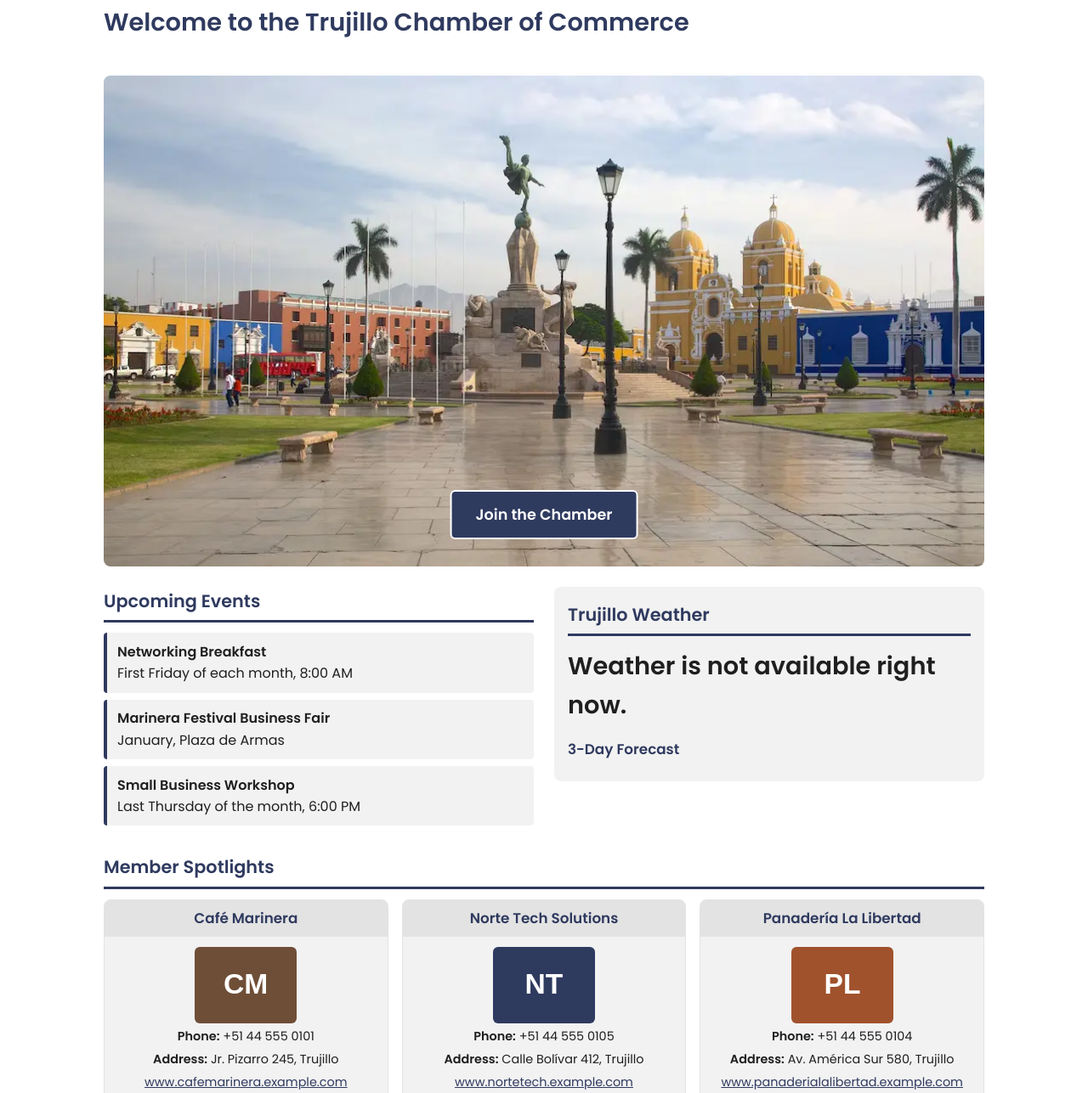
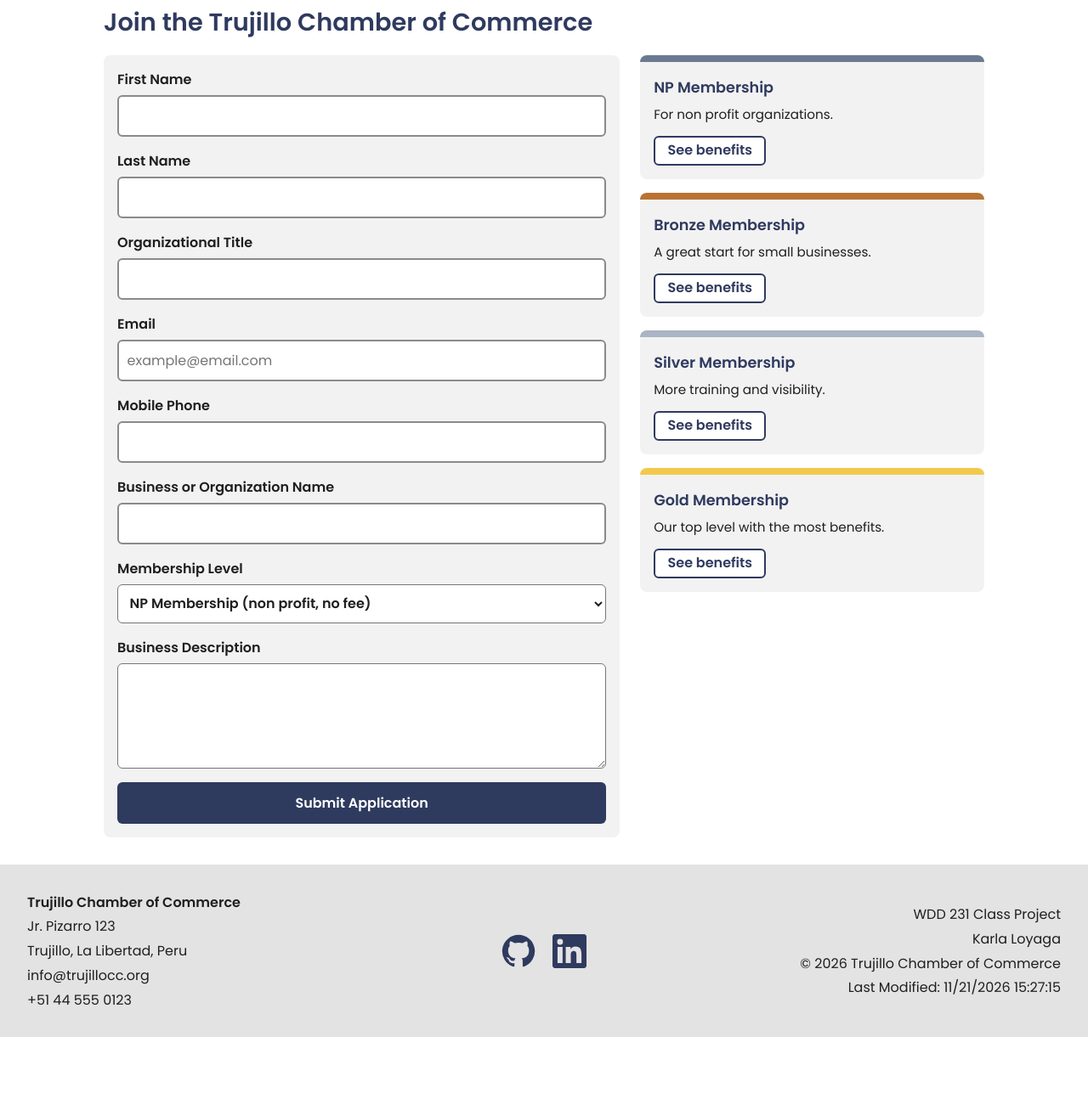
Before and after one commit to kbea1/wdd231, a plain HTML site: page chamber/join.html in a window 1280 px wide. Shown: the part 122-1409 px from the top of the page at 85% size. After the commit the page ends 1343 px from the top, so only its background shows below. Drawn offline with Linux system fonts and the light colour scheme; no server answers.

Commit message:
Fix join page and form styles

```diff
--- a/chamber/join.html
+++ b/chamber/join.html
@@ -3,16 +3,16 @@
 <head>
     <meta charset="UTF-8">
     <meta name="viewport" content="width=device-width, initial-scale=1.0">
-    <title>Home | Trujillo Chamber of Commerce</title>
-    <meta name="description" content="Welcome to the Trujillo Chamber of Commerce. Discover local businesses, upcoming events, and how to join our community in La Libertad, Peru.">
+    <title>Join | Trujillo Chamber of Commerce</title>
+    <meta name="description" content="Apply for membership in the Trujillo Chamber of Commerce. Choose a membership level and join our business community in La Libertad, Peru.">
     <meta name="author" content="Karla Loyaga">
     <link rel="icon" href="images/favicon.svg" type="image/svg+xml">
 
     <meta property="og:type" content="website">
-    <meta property="og:title" content="Home | Trujillo Chamber of Commerce">
-    <meta property="og:description" content="Discover local businesses, upcoming events, and how to join the Trujillo Chamber of Commerce.">
+    <meta property="og:title" content="Join | Trujillo Chamber of Commerce">
+    <meta property="og:description" content="Apply for membership in the Trujillo Chamber of Commerce.">
     <meta property="og:image" content="https://kbea1.github.io/wdd231/chamber/images/favicon.svg">
-    <meta property="og:url" content="https://kbea1.github.io/wdd231/chamber/index.html">
+    <meta property="og:url" content="https://kbea1.github.io/wdd231/chamber/join.html">
 
     <link rel="preconnect" href="https://fonts.googleapis.com">
     <link rel="preconnect" href="https://fonts.gstatic.com" crossorigin>
@@ -21,8 +21,7 @@
     <link rel="stylesheet" href="styles/small.css">
     <link rel="stylesheet" href="styles/larger.css">
     <script src="scripts/navigation.js" defer></script>
-    <script src="scripts/weather.js" defer></script>
-    <script src="scripts/spotlights.js" defer></script>
+    <script src="scripts/join.js" defer></script>
     <script src="scripts/date.js" defer></script>
 </head>
 <body>
@@ -34,43 +33,130 @@
         </div>
         <nav id="main-nav" aria-label="Main">
             <ul>
-                <li><a href="index.html" aria-current="page">Home</a></li>
+                <li><a href="index.html">Home</a></li>
                 <li><a href="directory.html">Directory</a></li>
-                <li><a href="join.html">Join</a></li>
+                <li><a href="join.html" aria-current="page">Join</a></li>
                 <li><a href="discover.html">Discover</a></li>
             </ul>
         </nav>
     </header>
 
-    <main class="home">
-        <h1>Welcome to the Trujillo Chamber of Commerce</h1>
+    <main class="join">
+        <h1>Join the Trujillo Chamber of Commerce</h1>
 
-        <section class="hero">
-            <img src="images/hero.webp" alt="Colorful colonial buildings around the Plaza de Armas in Trujillo, Peru" width="1040" height="580">
-            <a class="cta" href="join.html">Join the Chamber</a>
-        </section>
+        <div class="join-layout">
+            <div class="application">
+                <form action="thankyou.html" method="get" class="join-form">
+                    <label>First Name
+                        <input type="text" name="first" title="Enter your first name" autocomplete="given-name" required>
+                    </label>
 
-        <section class="events">
-            <h2>Upcoming Events</h2>
+                    <label>Last Name
+                        <input type="text" name="last" title="Enter your last name" autocomplete="family-name" required>
+                    </label>
+
+                    <label>Organizational Title
+                        <input type="text" name="title" title="At least 7 characters. Letters, hyphens and spaces only." autocomplete="organization-title" pattern="[A-Za-z \-]{7,}">
+                    </label>
+
+                    <label>Email
+                        <input type="email" name="email" title="Enter your email address" autocomplete="email" placeholder="example@email.com" required>
+                    </label>
+
+                    <label>Mobile Phone
+                        <input type="tel" name="phone" title="Enter your mobile phone number" autocomplete="tel" required>
+                    </label>
+
+                    <label>Business or Organization Name
+                        <input type="text" name="organization" title="Enter the name of your business or organization" autocomplete="organization" required>
+                    </label>
+
+                    <label>Membership Level
+                        <select name="membership" title="Choose a membership level">
+                            <option value="np">NP Membership (non profit, no fee)</option>
+                            <option value="bronze">Bronze Membership</option>
+                            <option value="silver">Silver Membership</option>
+                            <option value="gold">Gold Membership</option>
+                        </select>
+                    </label>
+
+                    <label>Business Description
+                        <textarea name="description" title="Briefly describe your business or organization" rows="4"></textarea>
+                    </label>
+
+                    <input type="hidden" name="timestamp" id="timestamp">
+
+                    <button type="submit">Submit Application</button>
+                </form>
+            </div>
+
+            <section class="level-cards" aria-label="Membership levels">
+                <article class="level-card np">
+                    <h3>NP Membership</h3>
+                    <p>For non profit organizations.</p>
+                    <button type="button" class="more-link" data-modal="modal-np">See benefits</button>
+                </article>
+                <article class="level-card bronze">
+                    <h3>Bronze Membership</h3>
+                    <p>A great start for small businesses.</p>
+                    <button type="button" class="more-link" data-modal="modal-bronze">See benefits</button>
+                </article>
+                <article class="level-card silver">
+                    <h3>Silver Membership</h3>
+                    <p>More training and visibility.</p>
+                    <button type="button" class="more-link" data-modal="modal-silver">See benefits</button>
+                </article>
+                <article class="level-card gold">
+                    <h3>Gold Membership</h3>
+                    <p>Our top level with the most benefits.</p>
+                    <button type="button" class="more-link" data-modal="modal-gold">See benefits</button>
+                </article>
+            </section>
+        </div>
+
+        <dialog id="modal-np">
+            <h2>NP Membership</h2>
+            <p>For non profit organizations. No fee.</p>
             <ul>
-                <li><strong>Networking Breakfast</strong><br>First Friday of each month, 8:00 AM</li>
-                <li><strong>Marinera Festival Business Fair</strong><br>January, Plaza de Armas</li>
-                <li><strong>Small Business Workshop</strong><br>Last Thursday of the month, 6:00 PM</li>
+                <li>Listing in the member directory</li>
+                <li>Invitations to chamber events</li>
+                <li>Monthly newsletter</li>
             </ul>
-        </section>
+            <button type="button" class="close-modal">Close</button>
+        </dialog>
 
-        <section class="weather">
-            <h2>Trujillo Weather</h2>
-            <p id="current-temp">Loading weather...</p>
-            <p id="weather-desc"></p>
-            <h3>3-Day Forecast</h3>
-            <ul id="forecast"></ul>
-        </section>
+        <dialog id="modal-bronze">
+            <h2>Bronze Membership</h2>
+            <p>Everything in NP, plus:</p>
+            <ul>
+                <li>Networking Breakfast access</li>
+                <li>Basic business training workshops</li>
+                <li>Discount on event tickets</li>
+            </ul>
+            <button type="button" class="close-modal">Close</button>
+        </dialog>
 
-        <section class="spotlights">
-            <h2>Member Spotlights</h2>
-            <div id="spotlights"></div>
-        </section>
+        <dialog id="modal-silver">
+            <h2>Silver Membership</h2>
+            <p>Everything in Bronze, plus:</p>
+            <ul>
+                <li>Advanced training sessions</li>
+                <li>Larger event discounts</li>
+                <li>Advertising on the chamber website</li>
+            </ul>
+            <button type="button" class="close-modal">Close</button>
+        </dialog>
+
+        <dialog id="modal-gold">
+            <h2>Gold Membership</h2>
+            <p>Everything in Silver, plus:</p>
+            <ul>
+                <li>Spotlight position on the home page</li>
+                <li>Free admission to chamber events</li>
+                <li>Priority booth at the Marinera Festival Business Fair</li>
+            </ul>
+            <button type="button" class="close-modal">Close</button>
+        </dialog>
     </main>
 
     <footer>
--- a/chamber/styles/small.css
+++ b/chamber/styles/small.css
@@ -476,3 +476,42 @@ dialog ul { padding-left: 1.2rem; }
 }
 
 .back-link { color: var(--primary); font-weight: 600; }
+/* Join form */
+.join-form {
+    display: flex;
+    flex-direction: column;
+    gap: 1rem;
+}
+
+.join-form label {
+    display: flex;
+    flex-direction: column;
+    gap: 0.35rem;
+    font-weight: 600;
+}
+
+.join-form input,
+.join-form select,
+.join-form textarea {
+    font: inherit;
+    padding: 0.6rem;
+    border: 1px solid #767676;
+    border-radius: 6px;
+    width: 100%;
+    box-sizing: border-box;
+}
+
+.join-form button[type="submit"] {
+    font: inherit;
+    font-weight: 600;
+    padding: 0.75rem 1rem;
+    border: none;
+    border-radius: 6px;
+    background: #2f3a5f;
+    color: #ffffff;
+    cursor: pointer;
+}
+
+.join-form button[type="submit"]:hover {
+    background: #4a5a8f;
+}
```
